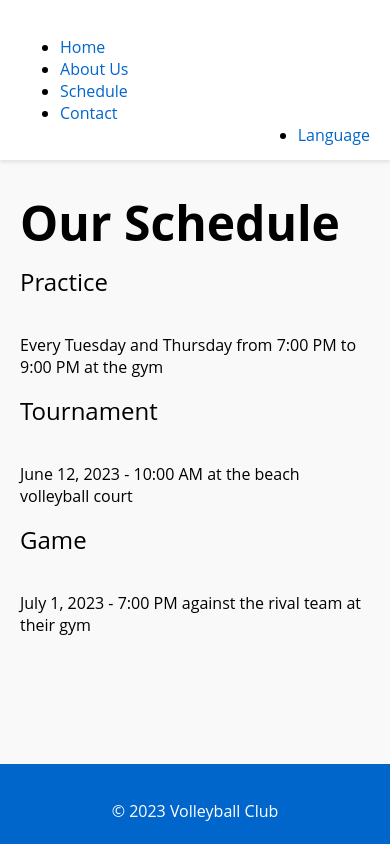
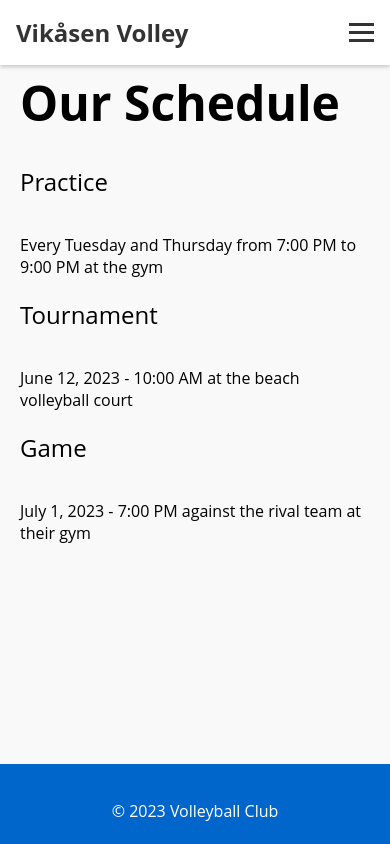
Before and after one commit to ic1cle/ic1cle.github.io, a plain HTML site: page schedule.html in a window 390 px wide. Drawn offline with Linux system fonts and the light colour scheme; a script that the page names is missing.

Commit message:
margin-top spacing

```diff
--- a/schedule.html
+++ b/schedule.html
@@ -7,14 +7,21 @@
 </head>
 <body>
   <header>
-    <nav>
-      <ul>
-        <li><a href="home.html">Home</a></li>
-        <li><a href="about.html">About Us</a></li>
-        <li><a href="schedule.html">Schedule</a></li>
-        <li><a href="contact.html">Contact</a></li>
-        <li style="float:right"><a href="#" onclick="translate()">Language</a></li>
-      </ul>
+    <nav class="navbar">
+      <div class="container">
+        <a href="home.html" class="logo">Vikåsen Volley</a>
+        <ul class="nav-links">
+          <li><a href="home.html">Home</a></li>
+          <li><a href="about.html">About Us</a></li>
+          <li><a href="schedule.html">Schedule</a></li>
+          <li><a href="contact.html">Contact</a></li>
+        </ul>
+        <div class="hamburger">
+          <div class="bar"></div>
+          <div class="bar"></div>
+          <div class="bar"></div>
+        </div>
+      </div>
     </nav>
   </header>
 
--- a/style.css
+++ b/style.css
@@ -203,9 +203,9 @@ body {
     font-size: 24px;
     font-weight: normal;
     margin: 0;
+    margin-top: 20px;
     padding-bottom: 20px;
   }
-
   /* Main Content Styles */
 
   main {
@@ -222,6 +222,7 @@ body {
     box-shadow: 0 2px 4px rgba(0, 0, 0, 0.1);
     padding: 20px;
     margin-bottom: 20px;
+    margin-top: 20px;
     flex-basis: calc(50% - 10px);
   }
 
@@ -243,6 +244,7 @@ body {
     border: 1px solid #D3D3D3;
     border-radius: 5px;
     padding: 20px;
+    margin-top: 20px;
     margin-bottom: 20px;
   }
 
```
Also changed, not shown: home.html (+0 -1 lines).
